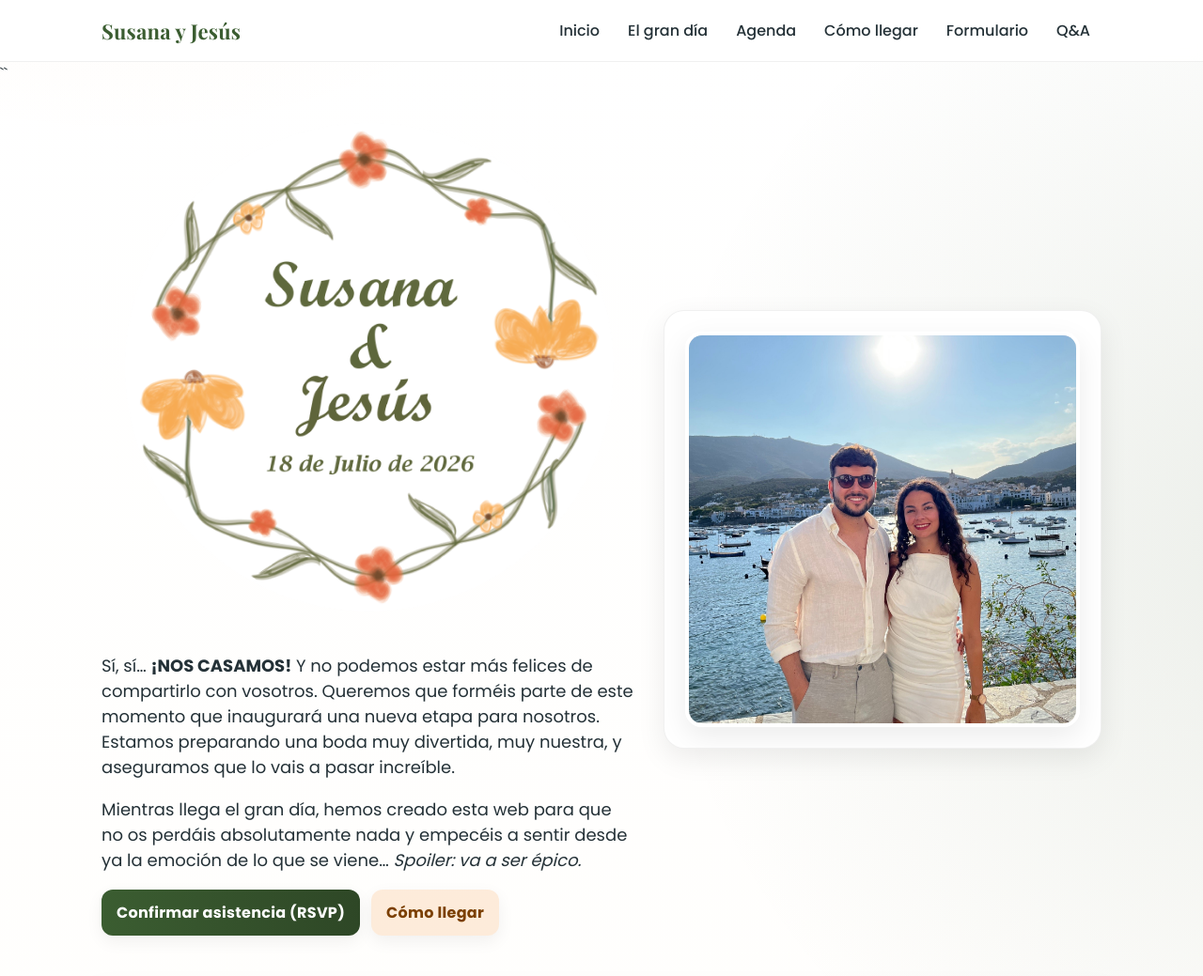
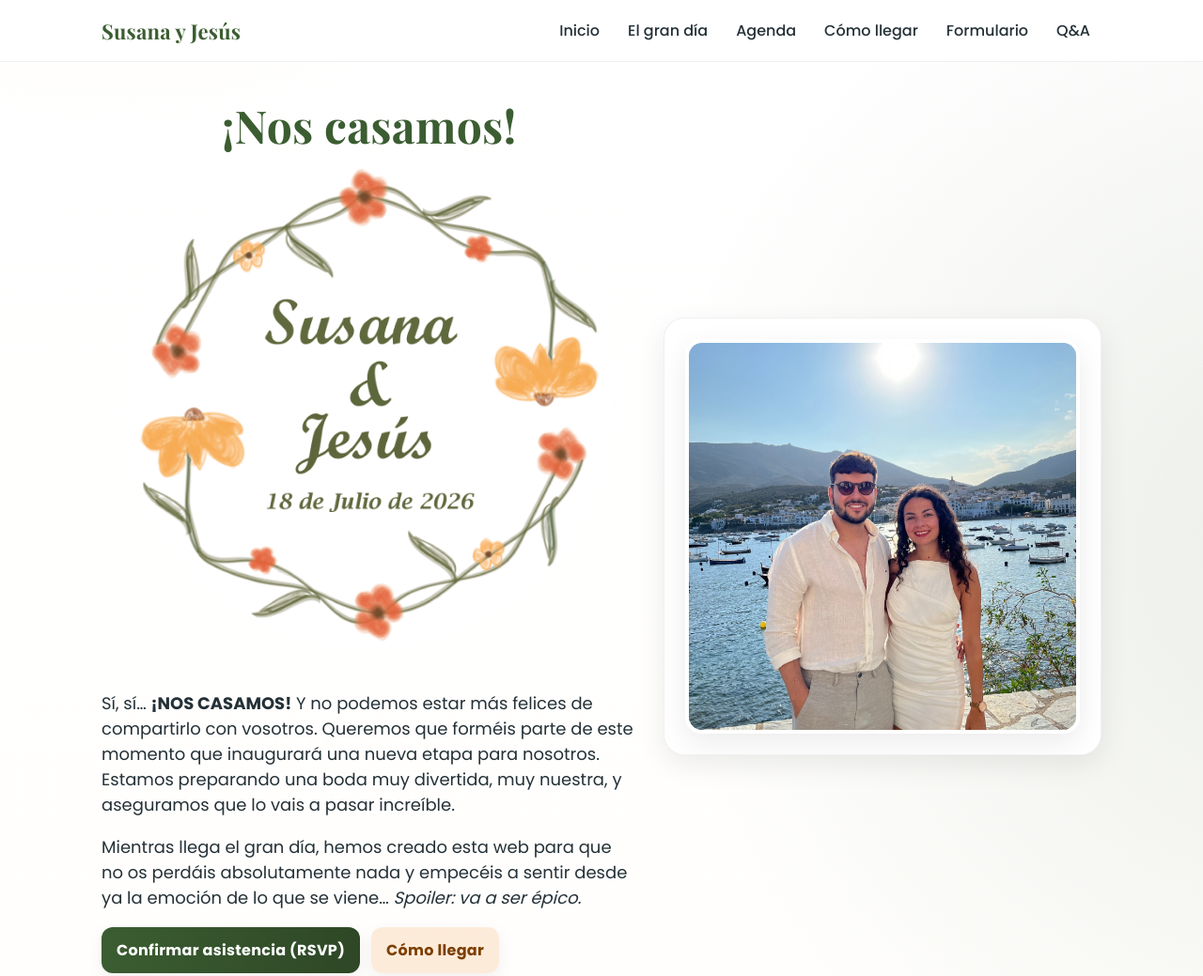
Before and after one commit to susana-jesus/boda, a plain HTML site: page index.html in a window 1280 px wide. Shown: the top 1039 px of the page at 94% size. Drawn offline with nearby package versions, Linux system fonts and the light colour scheme.

Commit message:
Update index.html
Bug y título de Nos Casamos

```diff
--- a/index.html
+++ b/index.html
@@ -335,6 +335,23 @@
   .photo{ aspect-ratio: 4 / 5; }  /* conserva tu ajuste móvil para la foto */
   .hero-card{ padding:16px; }     /* conserva tu ajuste móvil para la tarjeta */
 }
+
+    /* Título sobre la etiqueta floral */
+.kicker{
+  margin: 0 0 10px;
+  text-align: center;
+  color: var(--green);
+  font-family: "Playfair Display", serif;
+  font-weight: 700;
+  font-size: 42px;     /* más grande que el texto principal */
+  line-height: 1.15;
+  letter-spacing: .3px;
+}
+
+@media (min-width: 900px){
+  .kicker{ font-size: 48px; }
+}
+
   </style>
 </head>
 <body>
@@ -361,17 +378,17 @@
     </div>
   </div>
 </nav>
-``
 
   <!-- HERO -->
 <header class="hero" id="intro">
-  <!-- 1) ETIQUETA FLORAL -->
-  <div class="hero-label">
-    <img
-      class="photo etiqueta"
-      alt="Etiqueta floral de la boda de Susana y Jesús"
-      src="etiqueta-boda.png">
-  </div>
+  <!-- 1) ETIQUETA FLORAL + TÍTULO ENCIMA -->
+<div class="hero-label">
+  <h1 class="kicker">¡Nos casamos!</h1>
+  <img
+    class="photo etiqueta"
+    src="etiqueta-boda.png"
+    alt="Etiqueta floral de la boda de Susana y Jesús — 18 de julio de 2026">
+</div>
 
   <!-- 2) TEXTO / DESCRIPCIÓN -->
   <div class="hero-text">
```
